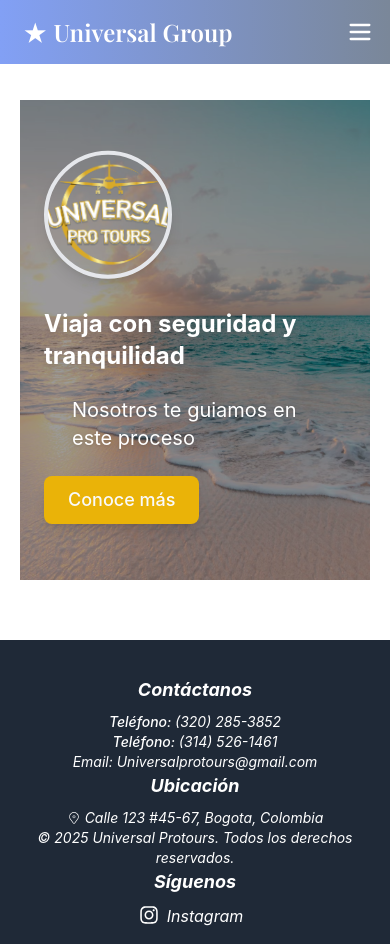
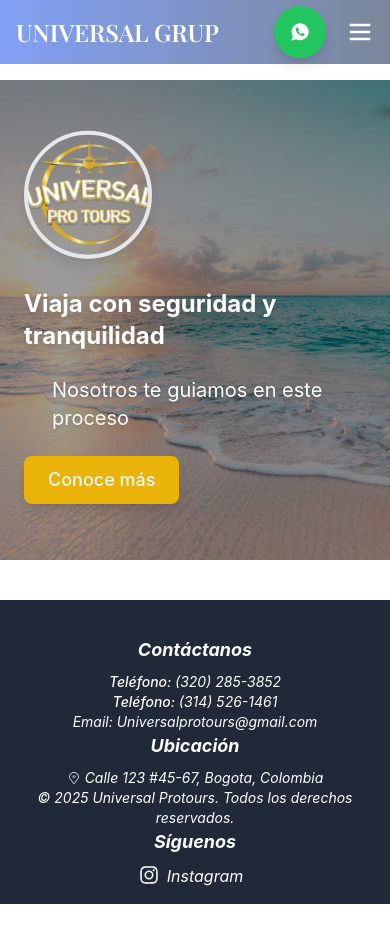
Before and after one commit to crisalo123/UniversalGrup, a React (Vite) app: page / in a window 390 px wide. After the commit the page ends 904 px from the top, so only its background shows below. Built offline with nearby package versions, Linux system fonts and the light colour scheme.

Commit message:
CCVO:Responsive desing

```diff
--- a/src/feature/core/ui/index.ts
+++ b/src/feature/core/ui/index.ts
@@ -4,3 +4,4 @@ export * from './card'
 export * from './navbar'
 export * from './Link'
 export * from './footer'
+export * from './whatsAppComponent'
--- a/src/feature/core/ui/navbar.tsx
+++ b/src/feature/core/ui/navbar.tsx
@@ -1,6 +1,7 @@
 import React, { useState, useEffect } from 'react'
 import { Link } from './Link'
 import { useLocation } from 'react-router-dom'
+import { WhatsAppComponent } from './whatsAppComponent'
 
 const linkNavar = [
   { name: 'VISA ESTUDIO USA', to: '/Migrations' },
@@ -23,6 +24,8 @@ export const Navbar: React.FC = () => {
     return () => window.removeEventListener('scroll', handleScroll)
   }, [])
 
+
+
   // Cierra el menú móvil al navegar
   useEffect(() => {
     setMenuOpen(false)
@@ -39,9 +42,9 @@ export const Navbar: React.FC = () => {
         {/* Logo */}
         <div className="text-2xl font-semibold text-white font-display md:tracking-wide flex items-center gap-2">
           <Link className='!no-underline' to={'/'}>
-            <span className='text-white mx-2'>★</span>
+            {/* <span className={`text-white  mx-2 `}>★</span> */}
             <span className={isScrolled ? 'text-gray-800' : 'text-white'}>
-              {isLocations ? 'Home' : 'Universal Group'}
+              {isLocations ? 'HOME' : 'UNIVERSAL GRUP'}
             </span>
           </Link>
         </div>
@@ -93,11 +96,17 @@ export const Navbar: React.FC = () => {
         )}
 
         {/* Mobile Menu Button */}
+        <WhatsAppComponent
+          classNameLogo='text-xl'
+          className='md:hidden fixed  right-16 bg-green-500 text-white p-4 rounded-full shadow-lg hover:bg-green-600 ' />
+
         <button
           className="md:hidden text-white focus:outline-none z-50"
           onClick={() => setMenuOpen(!menuOpen)}
           aria-label="Abrir menú"
         >
+
+
           <svg
             className="w-7 h-7"
             fill="none"
--- /dev/null
+++ b/src/feature/core/ui/whatsAppComponent.tsx
@@ -0,0 +1,22 @@
+import { IoLogoWhatsapp } from "react-icons/io";
+import { Link } from './Link'
+
+interface WhatsAppComponentProps {
+   className: string;
+   classNameLogo: string;
+
+}
+
+export const WhatsAppComponent:React.FC<WhatsAppComponentProps> = ({className,classNameLogo}) => {
+  return (
+   <Link
+        to="https://wa.me/3202853852"
+        target="_blank"
+        rel="noopener noreferrer"
+        className={className}
+      >
+        <IoLogoWhatsapp className={classNameLogo} />
+
+      </Link>
+  )
+}
--- a/src/feature/migration/pages/turimsUsa.tsx
+++ b/src/feature/migration/pages/turimsUsa.tsx
@@ -10,7 +10,7 @@ export const TurimsUsa = () => {
         {/* Hero */}
         <section className="relative bg-cover bg-center text-white min-h-[60vh] flex items-center justify-center px-6"
           style={{ backgroundImage: `url(${imgbgTurimsUsa})` }}>
-          <div className="bg-black bg-opacity-60 p-10 rounded-lg max-w-2xl text-center">
+          <div className="bg-black mt-5 md:mt-0 bg-opacity-60 p-10 rounded-lg max-w-2xl text-center">
              <h1 className="text-4xl md:text-5xl font-bold mb-4 leading-tight font-pacifico text-yellow-400 drop-shadow-lg">
              ¡Viaja a Estados Unidos con tu Visa de Turismo!
             </h1>
--- a/src/feature/pages/homePage.tsx
+++ b/src/feature/pages/homePage.tsx
@@ -35,8 +35,8 @@ const [isResponsive, setIsResponsive] = useState(window.innerWidth < 768);
           slidesToScroll: 1,  // Número de slides que se desplazan
           autoplay: true,  // Activa el auto-slide
           autoplaySpeed: 3000,  // Tiempo entre cada slide
-          prevArrow: !isResponsive ? <CustomNextArrow /> : undefined,
-          nextArrow: !isResponsive ? <CustomPrevArrow /> : undefined,
+          prevArrow: !isResponsive ? <CustomNextArrow  className='text-gray-500'/> : undefined,
+          nextArrow: !isResponsive ? <CustomPrevArrow className='text-gray-500' /> : undefined,
           responsive: [
             {
               breakpoint: 1024,
@@ -61,16 +61,16 @@ const [isResponsive, setIsResponsive] = useState(window.innerWidth < 768);
   return (
     <>
       <Navbar />
-      <main className="pt-20  md:pr-10 md:pl-10  overflow-x-hidden">
+      <main className="mt-20  md:pr-10 md:pl-10  overflow-x-hidden overflow-y-hidden">
         {/* Sección de Migración */}
          <Slider {...settings }  >
           {mookDataHome.map((item) => (
             <section
             key={item.id}
-          className="md:bg-gray-100  md:shadow-md mb-10"
+          className="md:bg-gray-100   md:shadow-md mb-10"
           style={{ backgroundImage: `url(${item.imgBackground})`, backgroundSize: 'cover', backgroundPosition: 'center' }}
         >
-          <div className="bg-white bg-opacity-80 p-5 rounded-lg">
+          <div className="bg-white bg-opacity-80  rounded-lg">
             <BannerMigrations
               logo={item.logo}
               title={item.title}
--- a/src/feature/pages/migrationsPage.tsx
+++ b/src/feature/pages/migrationsPage.tsx
@@ -30,7 +30,7 @@ export const MigrationsPage = () => {
         className="relative bg-cover bg-center text-white min-h-[80vh] flex items-center justify-center px-6"
         style={{ backgroundImage: `url(${studentImg})` }}
       >
-        <div className="bg-black bg-opacity-60 p-10 rounded-lg max-w-3xl text-center">
+        <div className="bg-black mt-5 md:mt-0 bg-opacity-60 p-10 rounded-lg max-w-3xl text-center">
           <h1 className="text-4xl md:text-5xl font-bold mb-4 leading-tight ">
             ¿Por Qué Estudiar Inglés en EE.UU. con Nosotros?
           </h1>
--- a/src/feature/pages/protursPage.tsx
+++ b/src/feature/pages/protursPage.tsx
@@ -1,10 +1,9 @@
 
-import { IoLogoWhatsapp } from "react-icons/io";
+
 import playaImg from '@/feature/protours/img/playa.jpg';
 import { DetailServices, Testimonials , InformationsNetwors } from "../protours/comoponent";
 import { useEffect } from "react";
-import { Link } from "../core/ui/Link";
-import { Navbar } from "../core/ui";
+import { Navbar, WhatsAppComponent } from "../core/ui";
 
 
 export const ProtursPage = () => {
@@ -50,16 +49,10 @@ export const ProtursPage = () => {
       {/* Información de Redes */}
       <InformationsNetwors />
 
-      {/* Botón de WhatsApp */}
-      <Link
-        to="https://wa.me/3202853852"
-        target="_blank"
-        rel="noopener noreferrer"
-        className="fixed bottom-6 right-6 bg-green-500 text-white p-4 rounded-full shadow-lg hover:bg-green-600 transition animate-bounce"
-      >
-        <IoLogoWhatsapp className="text-2xl" />
+      <WhatsAppComponent
+      classNameLogo='text-2xl'
+      className='fixed bottom-6 right-6 bg-green-500 text-white p-4 rounded-full shadow-lg hover:bg-green-600 transition animate-bounce' />
 
-      </Link>
     </main>
     </>
   );
--- a/src/feature/protours/comoponent/informationsNetwors.tsx
+++ b/src/feature/protours/comoponent/informationsNetwors.tsx
@@ -12,7 +12,7 @@ export const InformationsNetwors = () => {
         <h2 className="text-3xl font-bold text-center mb-10 ">Síguenos en Redes Sociales</h2>
         <div className="flex justify-center space-x-6">
           {[
-            { name: 'Facebook', icon: <FaFacebook />, link: 'https://facebook.com' },
+            { name: 'Facebook', icon: <FaFacebook />, link: 'https://web.facebook.com/UniversalprotoursOficial?mibextid=wwXIfr&_rdc=1&_rdr#' },
             { name: 'Instagram', icon: <FaInstagram />, link: 'https://www.instagram.com/universalprotours/?igsh=NTRkbmxxZmZ5Ym5t&utm_source=qr#' },
           ].map((social, index) => (
             <Link
--- a/src/feature/protours/comoponent/testimonials.tsx
+++ b/src/feature/protours/comoponent/testimonials.tsx
@@ -6,6 +6,7 @@ import { FaAngleDoubleLeft } from "react-icons/fa";
 
 import { mockDataTestimonials } from '../const/mockData';
 import { Card } from '@/feature/core/ui';
+import { useEffect, useState } from 'react';
 
 
 export interface CustomArrowProps {
@@ -38,6 +39,20 @@ export const CustomPrevArrow = (props: CustomArrowProps) => {
 
 export const Testimonials = () => {
 
+const [isResponsive, setIsResponsive] = useState(window.innerWidth < 768);
+
+
+ useEffect(() => {
+    const handleResize = () => {
+      setIsResponsive(window.innerWidth < 768);
+    };
+
+    window.addEventListener('resize', handleResize);
+
+    return () => window.removeEventListener('resize', handleResize);
+  }, []);
+
+
     const settings = {
         dots: true,  // Muestra los puntos de navegación
         infinite: true,  // Permite el desplazamiento infinito
@@ -46,8 +61,8 @@ export const Testimonials = () => {
         slidesToScroll: 1,  // Número de slides que se desplazan
         autoplay: true,  // Activa el auto-slide
         autoplaySpeed: 3000,  // Tiempo entre cada slide
-        prevArrow: <CustomNextArrow  />,
-        nextArrow: <CustomPrevArrow  />,
+        prevArrow: !isResponsive ? <CustomNextArrow  className='text-gray-500'/> : undefined,
+          nextArrow: !isResponsive ? <CustomPrevArrow className='text-gray-500' /> : undefined,
         responsive: [
           {
             breakpoint: 1024,
@@ -71,7 +86,7 @@ export const Testimonials = () => {
       };
 
   return (
-    <div>
+    <div className='overflow-x-hidden overflow-y-hidden'>
         <Slider {...settings }  className=' mr-0  md:mr-10'  >
     { mockDataTestimonials.length > 0 ?  mockDataTestimonials.map((item) => (
        <Card  key={item.id}  className=" md:!w-11/12 md:mx-5 justify-center    !rounded-t-2xl h-44">
```
